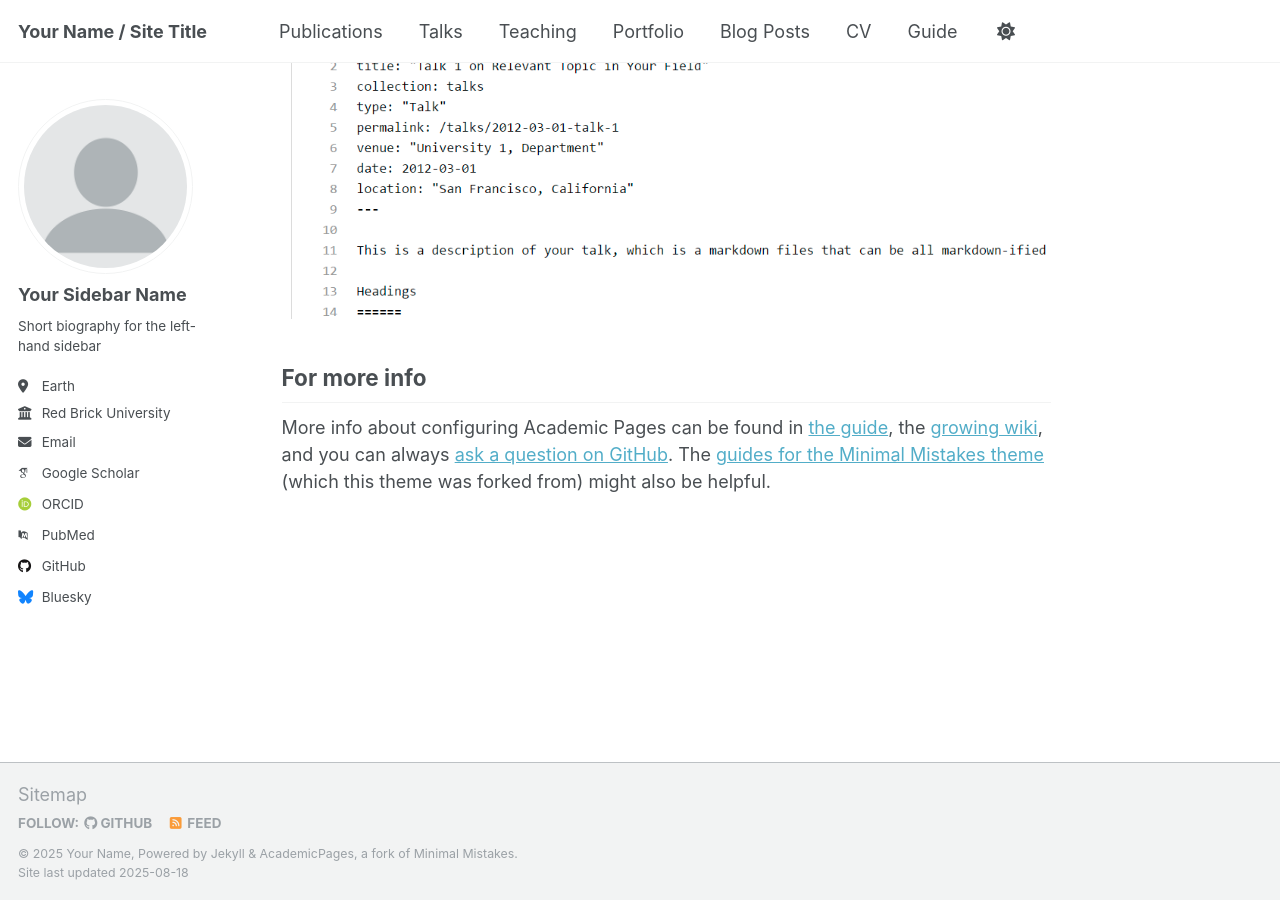
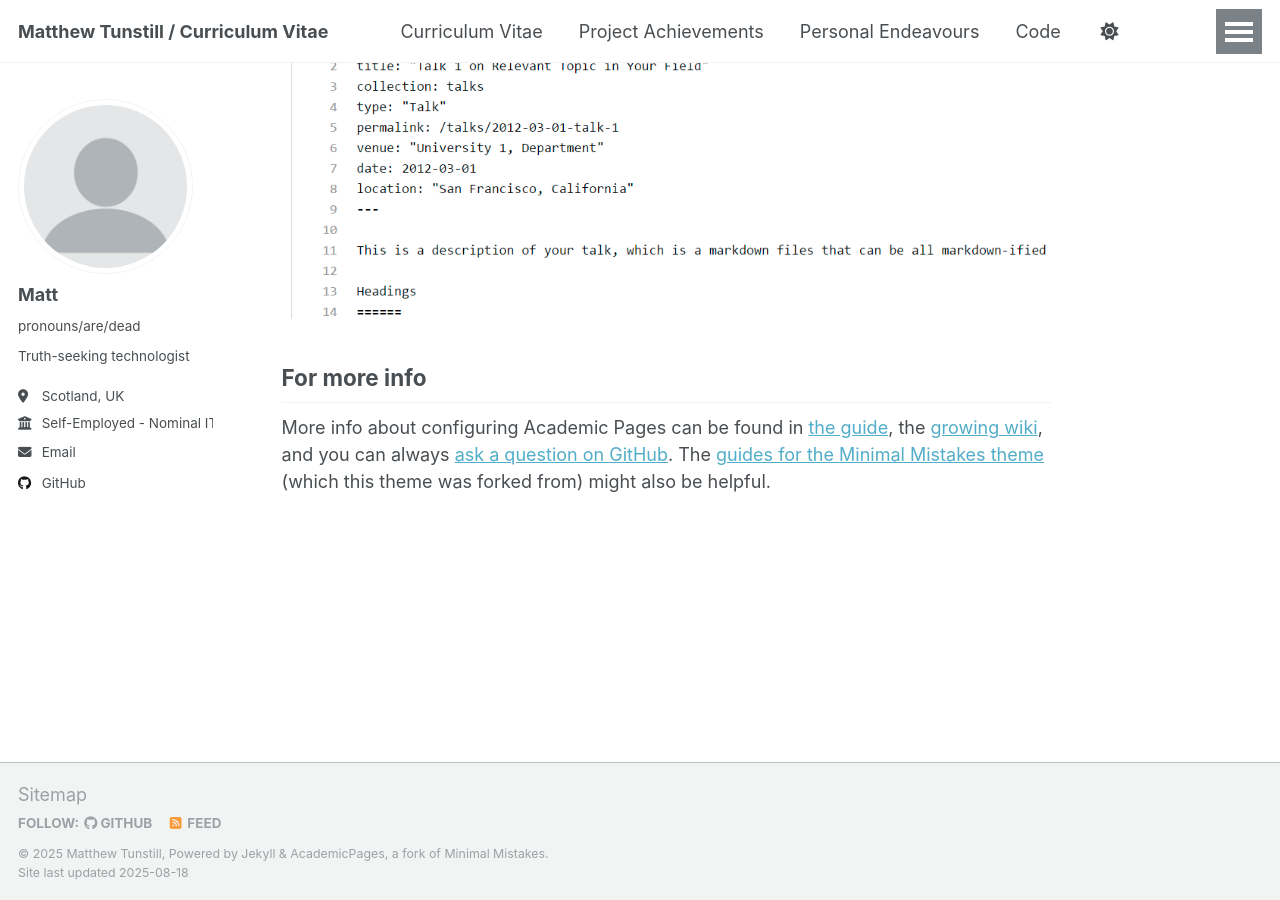
Before and after one commit to mtunstill/curriculum-vitae, a Jekyll site: the page built from _pages/about.md, in a window 1280 px wide and 900 px high, scrolled down 2636 px. Built offline with Jekyll 4.4.1, drawn with Linux system fonts in a browser that asks for light colours; some web fonts are replaced.

```diff
--- a/_config.yml
+++ b/_config.yml
@@ -9,13 +9,13 @@
 # Basic Site Settings
 locale                   : "en-US"
 site_theme               : "default"
-title                    : "Your Name / Site Title"
+title                    : "Matthew Tunstill / Curriculum Vitae"
 title_separator          : "-"
-name                     : &name "Your Name"
-description              : &description "personal description"
-url                      : https://academicpages.github.io # the base hostname & protocol for your site e.g. "https://[your GitHub username].github.io" or if you already have some other page hosted on Github then use "https://[your GitHub username].github.io/[Your Repo Name]"
+name                     : &name "Matthew Tunstill"
+description              : &description "Technical & Career History"
+url                      : https://mtunstill.github.io/curriculum-vitae # the base hostname & protocol for your site e.g. "https://[your GitHub username].github.io" or if you already have some other page hosted on Github then use "https://[your GitHub username].github.io/[Your Repo Name]"
 baseurl                  : "" # the subpath of your site, e.g. "/blog"
-repository               : "academicpages/academicpages.github.io"
+repository               : "mtunstill/curriculum-vitae"
 
 # Site Author - The following control what appear as part of the author content on the side bar.
 #               If a field is blank the icon and link will not appear, otherwise it will be shown.
@@ -23,22 +23,22 @@ repository               : "academicpages/academicpages.github.io"
 author:
   # Biographic information
   avatar           : "profile.png"
-  name             : "Your Sidebar Name"
-  pronouns         : # example: "she/her"
-  bio              : "Short biography for the left-hand sidebar"
-  location         : "Earth"
-  employer         : "Red Brick University"
+  name             : "Matt"
+  pronouns         : "pronouns/are/dead"
+  bio              : "Truth-seeking technologist"
+  location         : "Scotland, UK"
+  employer         : "Self-Employed - Nominal IT Ltd"
   uri              : # URL
   email            : "none@example.org"
 
   # Academic websites
   academia         : # URL
   arxiv            : # URL - Update with the correct link to your profile
-  googlescholar    : "https://scholar.google.com/citations?user=PS_CX0AAAAAJ"
+  googlescholar    : # URL
   impactstory      : # URL
-  orcid            : "http://orcid.org/yourorcidurl"
+  orcid            : # URL
   semantic         : # URL
-  pubmed           : "https://www.ncbi.nlm.nih.gov/pubmed/?term=john+snow"
+  pubmed           : # URL
   researchgate     : # URL
   scopus           : # URL
 
@@ -46,12 +46,12 @@ author:
   bitbucket        : # Username - Update with your username on the site
   codepen          : # Username
   dribbble         : # Username
-  github           : "academicpages"
+  github           : "mtunstill"
   kaggle           : # Username
   stackoverflow    : # User number or user number and name (i.e., use "1" or "1/jeff-atwood")
 
   # Social media
-  bluesky          : "bsky.app" # Replace this with you Bluesky username
+  bluesky          : # Replace this with you Bluesky username
   facebook         : # Username
   flickr           : # Username
   foursquare       : # Username
@@ -77,13 +77,14 @@ author:
   zhihu            : # Username
 
 # Publication Category - The following the list of publication categories and their headings
-publication_category:
-  books:
-    title: 'Books'
-  manuscripts:
-    title: 'Journal Articles'
-  conferences:
-    title: 'Conference Papers'
+# NOTE: One day we can fill this in.
+# publication_category:
+#   books:
+#     title: 'Books'
+#   manuscripts:
+#     title: 'Journal Articles'
+#   conferences:
+#     title: 'Conference Papers'
 
 # Site Settings
 teaser                   :  # filename of teaser fallback teaser image placed in /images/, .e.g. "500x300.png"
--- a/_data/navigation.yml
+++ b/_data/navigation.yml
@@ -8,26 +8,17 @@
 #      Markdown formatted page while the second is generated using JSON.
 
 main:
-  - title: "Publications"
-    url: /publications/
+  - title: "Curriculum Vitae"
+    url: /cv/
 
-  - title: "Talks"
+  - title: "Project Achievements"
     url: /talks/
 
-  - title: "Teaching"
-    url: /teaching/
+  - title: "Personal Endeavours"
+    url: /endeavours/
 
-  - title: "Portfolio"
-    url: /portfolio/
+  - title: "Code"
+    url: /code/
 
-  - title: "Blog Posts"
-    url: /year-archive/
-
-  - title: "CV"
-    url: /cv/
-
-  # - title: "CV"
-  #   url: /cv-json/
-
-  - title: "Guide"
-    url: /markdown/
+  - title: "Writing"
+    url: /writing/
```
Also changed, not shown: CONTRIBUTING.md (deleted, +0 -7 lines), README.md (+7 -90 lines), _data/authors.yml (+6 -15 lines), _posts/2013-08-14-blog-post-2.md (deleted, +0 -20 lines), _posts/2014-08-14-blog-post-3.md (deleted, +0 -20 lines), _posts/2015-08-14-blog-post-4.md (deleted, +0 -20 lines), _publications/2009-10-01-paper-title-number-1.md (deleted, +0 -14 lines), _publications/2010-10-01-paper-title-number-2.md (deleted, +0 -14 lines), _publications/2015-10-01-paper-title-number-3.md (deleted, +0 -14 lines), _talks/2014-02-01-talk-2.md (deleted, +0 -13 lines), _talks/2014-03-01-talk-3.md (deleted, +0 -11 lines), 12 other files.
